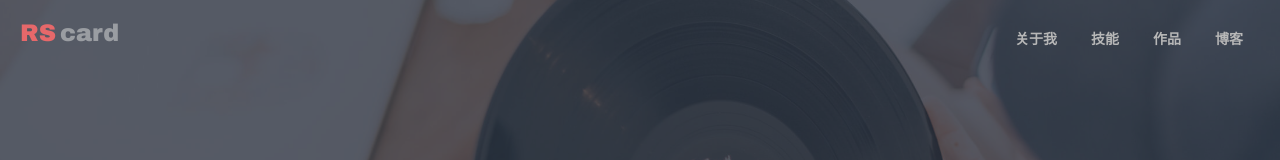
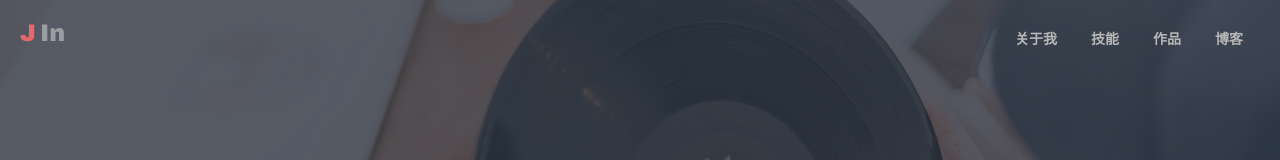
Before and after one commit to JinChengJoker/MyResume, a plain HTML site: page index.html in a window 1280 px wide. Shown: the top 160 px of the page. Drawn offline with Linux system fonts and the light colour scheme.

Commit message:
update logo

```diff
--- a/css/style.css
+++ b/css/style.css
@@ -52,10 +52,10 @@ hr {
     font-family: "Arial Black";
     font-size: 24px;
 }
-.topNavBar .logo .rs {
+.topNavBar .logo .j {
     color: #e6686a;
 }
-.topNavBar .logo .card {
+.topNavBar .logo .in {
     margin-left: 4px;
     color: #9a9da2;
 }
--- a/index.html
+++ b/index.html
@@ -21,7 +21,7 @@
     <div id="loading" class="loading active"></div>
     <div id="topNavBar" class="topNavBar clearfix">
         <a class="logo" href="#">
-            <span class="rs">RS</span><span class="card">card</span>
+            <span class="j">J</span><span class="in">In</span>
         </a>
         <nav class="navBar">
             <ul class="clearfix">
```
